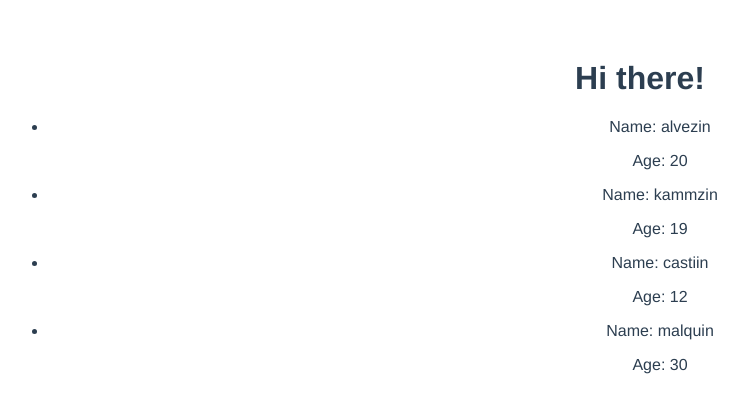
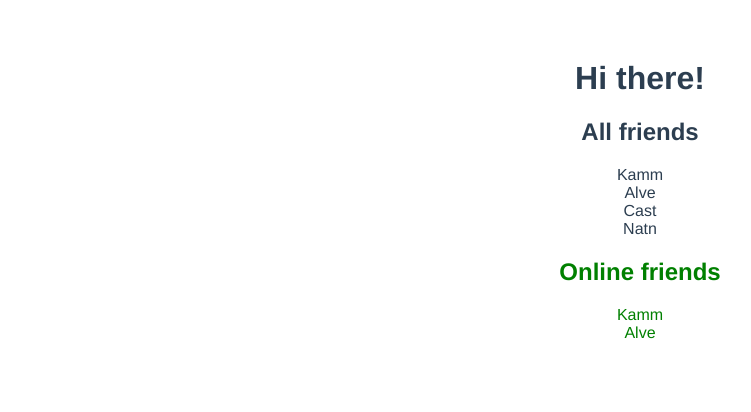
Before and after one commit to kammradt/udemy-vuejs-firebase, a Vue app in the folder basic-review-vue/: page / in a window 1280 px wide. Shown: the top 412 px of the page, without its empty margins (0-751 px from the left). Built offline with nearby package versions, Linux system fonts and the light colour scheme.

Commit message:
:sparkles: - Using 'props'

```diff
--- a/basic-review-vue/src/App.vue
+++ b/basic-review-vue/src/App.vue
@@ -1,26 +1,27 @@
 <template>
   <div id="app">
     <h1>Hi there!</h1>
-    <ul>
-      <li v-for="person in people" :key="person.name">
-        <p>Name: {{ person.name }}</p>
-        <p>Age: {{ person.age }}</p>
-      </li>
-    </ul>
+    <AllFriends :friends="friends" />
+    <OnlineFriends :friends="friends" />
   </div>
 </template>
 
 <script>
+import AllFriends from '@/components/AllFriends'
+import OnlineFriends from '@/components/OnlineFriends'
 
 export default {
   name: 'app',
+  components: {
+    AllFriends, OnlineFriends
+  },
   data() {
     return {
-      people: [
-        { name: 'alvezin ', age: '20' },
-        { name: 'kammzin ', age: '19' },
-        { name: 'castiin ', age: '12' },
-        { name: 'malquin ', age: '30' },
+      friends: [
+        { name: 'Kamm', online: true },
+        { name: 'Alve', online: true },
+        { name: 'Cast', online: false },
+        { name: 'Natn', online: false }
       ]
     }
   }
--- /dev/null
+++ b/basic-review-vue/src/components/AllFriends.vue
@@ -0,0 +1,15 @@
+<template>
+  <div>
+      <h2>All friends</h2>
+      <div v-for="friend in friends" :key="friend.name">
+        <span>{{ friend.name }}</span>
+      </div>
+  </div>
+</template>
+
+<script>
+export default {
+  name: 'AllFriends',
+  props: ['friends']
+}
+</script>
--- /dev/null
+++ b/basic-review-vue/src/components/OnlineFriends.vue
@@ -0,0 +1,22 @@
+<template>
+  <div>
+      <h2>Online friends</h2>
+      <div v-for="friend in friends" :key="friend.name">
+        <span v-if="friend.online">{{ friend.name }}</span>
+      </div>
+  </div>
+</template>
+
+<script>
+export default {
+  name: 'OnlineFriends',
+  props: ['friends']
+
+}
+</script>
+
+<style scoped>
+h2, span{
+  color: green
+}
+</style>
```
